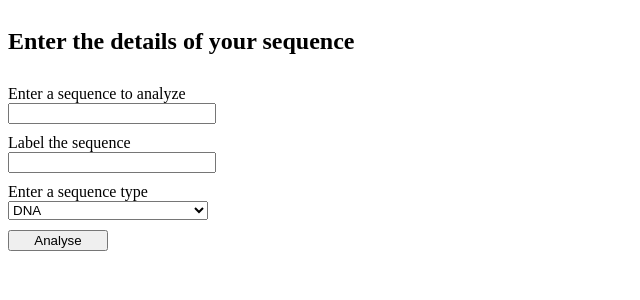
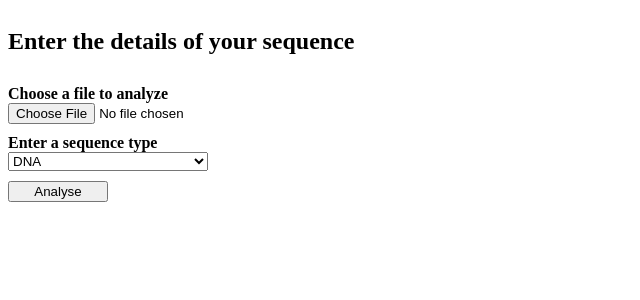
Before and after one commit to BigFudge420/bio-sequencer, a React (Vite) app in the folder client/: page / in a window 1280 px wide. Shown: the top 300 px of the page, without its empty margins (0-640 px from the left). Built offline with nearby package versions, Linux system fonts and the light colour scheme; no server answers.

Commit message:
Add text file upload

```diff
--- a/client/src/App.css
+++ b/client/src/App.css
@@ -16,3 +16,7 @@
 .submit-btn {
     max-width: 100px;
 }
+
+label {
+    font-weight: bold;
+}
--- a/client/src/pages/Input.jsx
+++ b/client/src/pages/Input.jsx
@@ -2,25 +2,30 @@ import React from "react";
 import { useState } from "react";
 
 export default function Input({ setSubmitted, setData }) {
-    const [seq, setSeq] = useState('ACTG')
-    const [label, setLabel] = useState('No label')
     const [seqType, setSeqType] = useState('DNA')
+    const [formData, setFormData] = useState(null)
 
     const API_URL = import.meta.env.VITE_API_URL
+    const MAX_BYTES = 5000000
+    const ALLOWED_EXTENSIONS = ['.fasta', '.fa', '.txt']
 
     console.log("import.meta.env in Input.jsx:", import.meta.env);
     console.log("API_URL in Input.jsx:", API_URL);
 
-    const fetchData = async (seq, label, seqType) => {
+    const handleUpload = (file) => {
+
+
+        const form = new FormData()
+        form.append('file', file)
+        form.append('seq_type', seqType)
+        setFormData(form)
+    }
+
+    const fetchData = async () => {
         try {
             const res = await fetch(`${API_URL}/analyse`, {
                 method: 'POST',
-                headers: {'Content-Type' : 'application/json'},
-                body : JSON.stringify({
-                    seq : seq,
-                    seq_type : seqType,
-                    label : label
-                })
+                body : formData
             })
 
             if (!res.ok) {
@@ -41,21 +46,13 @@ export default function Input({ setSubmitted, setData }) {
         <div className="form">
             <h2>Enter the details of your sequence</h2>
             <div className="input-container">
-                <label htmlFor="seq">Enter a sequence to analyze</label>
+                <label htmlFor="file">Choose a file to analyze</label>
                 <input
-                    id="seq"
-                    className="seq-input input"
-                    type="text"
-                    onChange={(e) => setSeq(e.target.value)}
-                />
-            </div>
-            <div className="input-container">
-                <label htmlFor="label">Label the sequence</label>
-                <input
-                    id="label"
-                    className="label-input input"
-                    type="text"
-                    onChange={(e) => setLabel(e.target.value)}
+                    id="file"
+                    className="file input"
+                    type="file"
+                    accept=".fa,.fasta,.txt"
+                    onChange={(e) => handleUpload(e.target.files[0])}
                 />
             </div>
             <div className="input-container">
@@ -72,7 +69,7 @@ export default function Input({ setSubmitted, setData }) {
             </div>
             <button
                 className="submit-btn"
-                onClick={() => fetchData(seq, label, seqType)}
+                onClick={() => fetchData()}
             >
                 Analyse
             </button>
```
